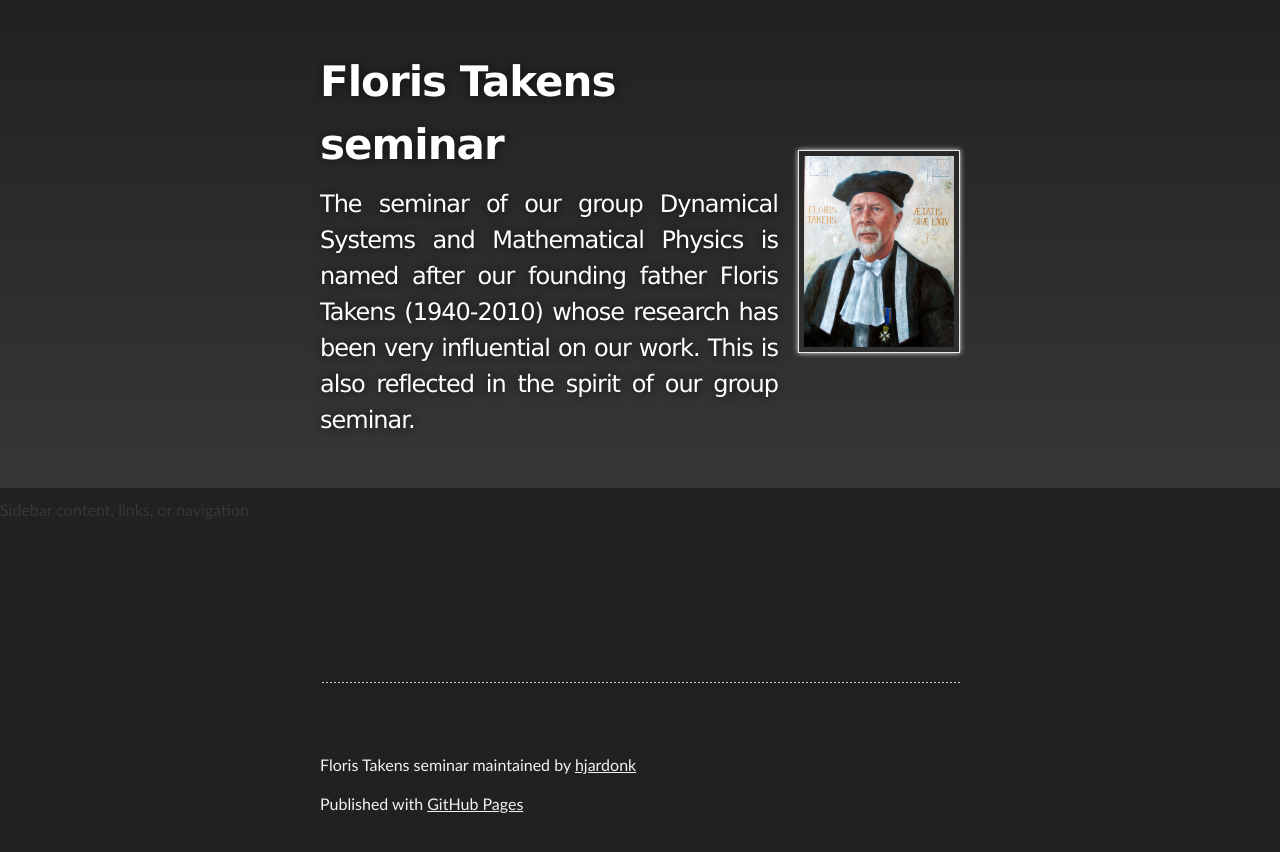
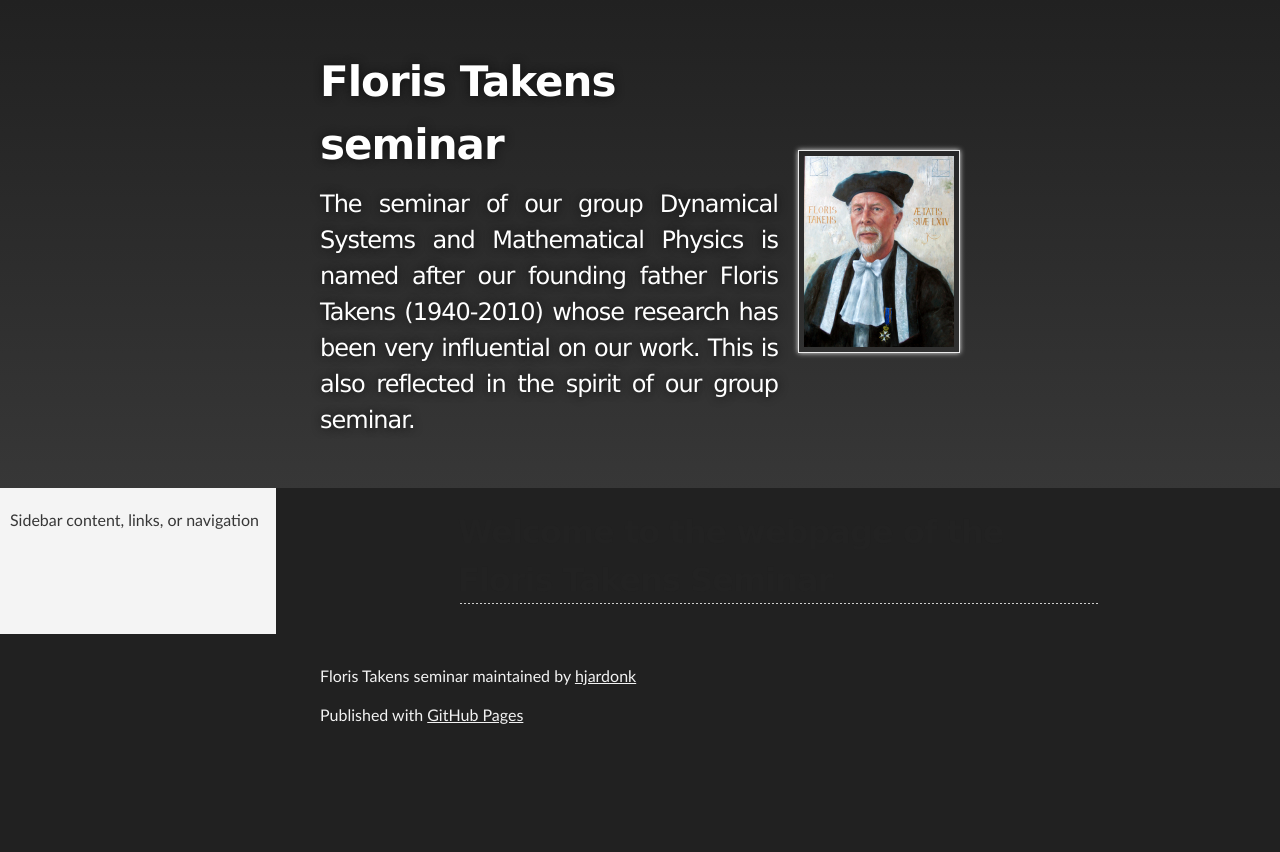
Before and after one commit to hjardonk/FlorisTakensSeminar, a Jekyll site: the page built from index.md, in a window 1280 px wide. Shown: the top 852 px of the page. Built offline with Jekyll 4.4.1, drawn with Linux system fonts in a browser that asks for light colours; our own code applies the rules of GitHub Pages for plain Markdown files.

Commit message:
Update style.scss

```diff
--- a/assets/css/style.scss
+++ b/assets/css/style.scss
@@ -22,3 +22,33 @@
     height: auto;
     flex-shrink: 0; /* Prevents the photo from shrinking */
 }
+
+/* Layout container for sidebar and main content */
+.layout-container {
+    display: flex;
+    max-width: 100%; /* Allows it to use the full window width */
+    margin: 0 auto; /* Centers container in the window */
+}
+
+/* Sidebar styling */
+.sidebar {
+    width: 20%; /* Adjust this to control sidebar width */
+    padding: 10px; /* Optional padding for sidebar content */
+    background-color: #f4f4f4; /* Light background for sidebar */
+}
+
+/* Main content styling */
+#main_content {
+    width: 80%; /* Main content takes up remaining space */
+    padding: 10px 20px;
+}
+
+/* Optional styling for smaller screens */
+@media (max-width: 768px) {
+    .layout-container {
+        flex-direction: column; /* Stack sidebar above content on small screens */
+    }
+    .sidebar, #main_content {
+        width: 100%; /* Full width for both sections */
+    }
+}
```
